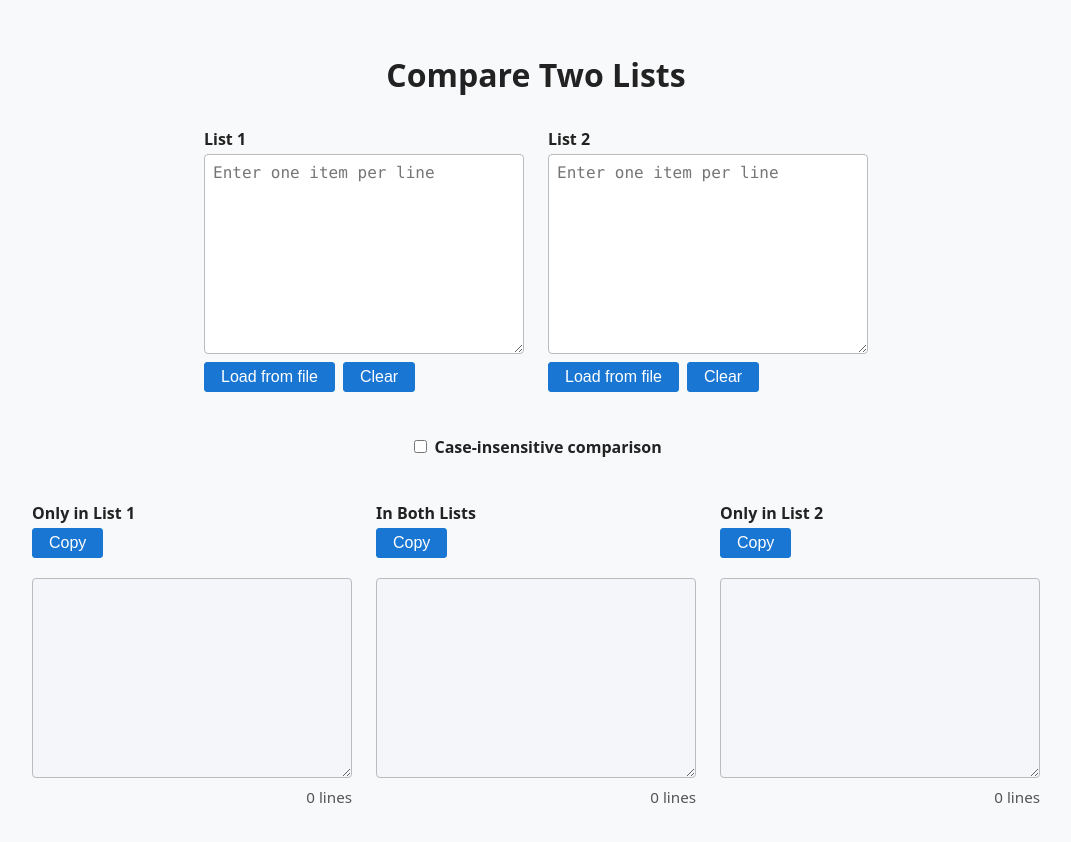
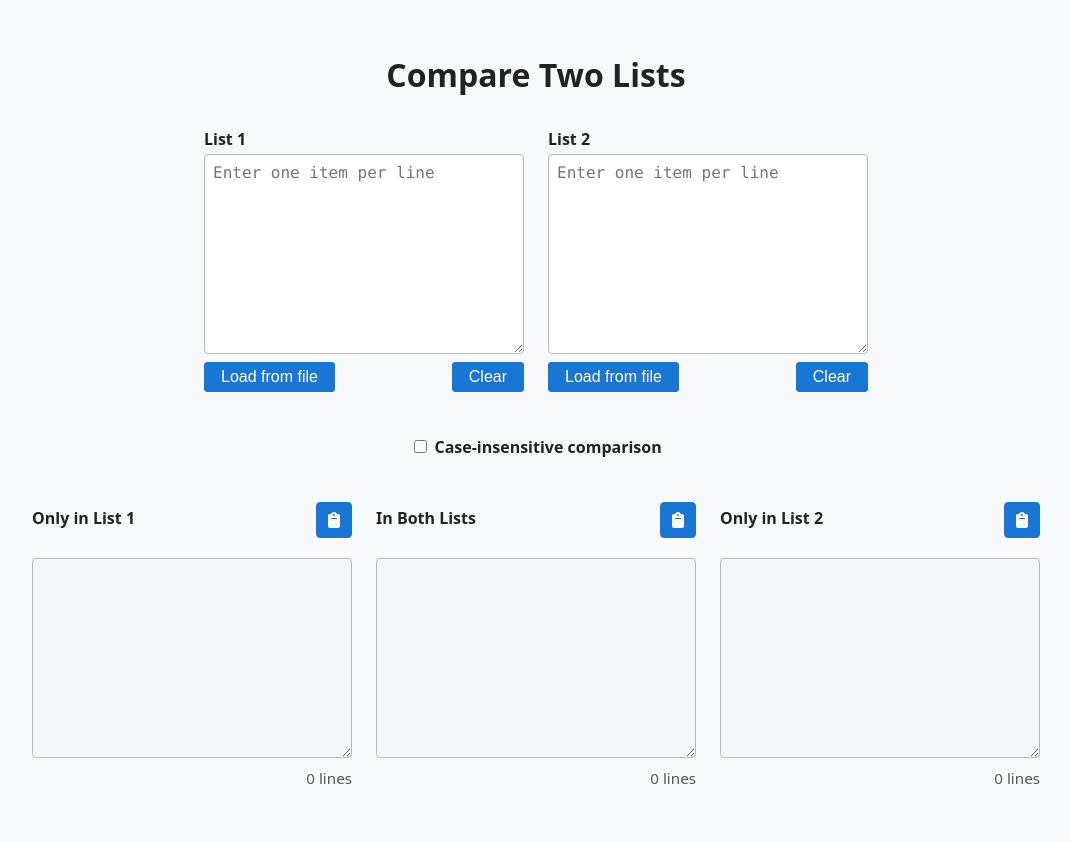
Before and after one commit to d-k-ivanov/d-k-ivanov.github.io, a Jekyll site: the page tools/compare-two-lists/index.html, which Jekyll copies as it is, in a window 1280 px wide. Shown: the top 842 px of the page, without its empty margins (104-1175 px from the left). Built offline with Jekyll 4.4.1, drawn with Linux system fonts in a browser that asks for light colours.

Commit message:
two-lists add fontawesome

```diff
--- a/tools/compare-two-lists/index.html
+++ b/tools/compare-two-lists/index.html
@@ -5,6 +5,10 @@
     <meta charset="UTF-8">
     <title>Compare Two Lists</title>
     <meta name="viewport" content="width=device-width, initial-scale=1">
+
+    <!-- Font Awesome -->
+    <link rel="stylesheet" href="https://cdnjs.cloudflare.com/ajax/libs/font-awesome/6.4.0/css/all.min.css">
+
     <style>
         :root {
             --field-width: 320px;
@@ -88,7 +92,19 @@
             display: flex;
             gap: 0.5rem;
             align-items: center;
+            justify-content: space-between;
             margin-bottom: 0.25rem;
+        }
+
+        .copy-btn {
+            width: 36px;
+            height: 36px;
+            padding: 0;
+            display: inline-flex;
+            align-items: center;
+            justify-content: center;
+            border-radius: 4px;
+            font-size: 1rem;
         }
 
         .counter {
@@ -163,25 +179,31 @@
         </div>
         <div class="outputs">
             <div class="field-group">
-                <label for="only1">Only in List 1</label>
                 <div class="actions">
-                    <button type="button" data-copy="only1">Copy</button>
+                    <label for="only1">Only in List 1</label>
+                    <button type="button" class="copy-btn" data-copy="only1">
+                        <i class="fas fa-clipboard"></i>
+                    </button>
                 </div>
                 <pre id="only1" class="output" tabindex="0" aria-label="Only in List 1" readonly></pre>
                 <div class="counter" id="count-only1">0 lines</div>
             </div>
             <div class="field-group">
-                <label for="both">In Both Lists</label>
                 <div class="actions">
-                    <button type="button" data-copy="both">Copy</button>
+                    <label for="both">In Both Lists</label>
+                    <button type="button" class="copy-btn" data-copy="both">
+                        <i class="fas fa-clipboard"></i>
+                    </button>
                 </div>
                 <pre id="both" class="output" tabindex="0" aria-label="In Both Lists" readonly></pre>
                 <div class="counter" id="count-both">0 lines</div>
             </div>
             <div class="field-group">
-                <label for="only2">Only in List 2</label>
                 <div class="actions">
-                    <button type="button" data-copy="only2">Copy</button>
+                    <label for="only2">Only in List 2</label>
+                    <button type="button" class="copy-btn" data-copy="only2">
+                        <i class="fas fa-clipboard"></i>
+                    </button>
                 </div>
                 <pre id="only2" class="output" tabindex="0" aria-label="Only in List 2" readonly></pre>
                 <div class="counter" id="count-only2">0 lines</div>
@@ -283,11 +305,13 @@
         caseInsensitiveEl.addEventListener('change', updateOutputs);
 
         // Clear buttons
-        clear1Btn.addEventListener('click', () => {
+        clear1Btn.addEventListener('click', () =>
+        {
             list1El.value = '';
             updateOutputs();
         });
-        clear2Btn.addEventListener('click', () => {
+        clear2Btn.addEventListener('click', () =>
+        {
             list2El.value = '';
             updateOutputs();
         });
```
